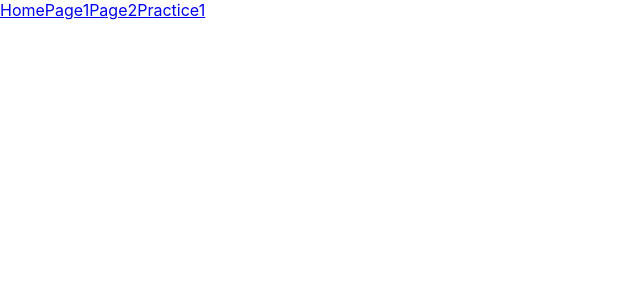
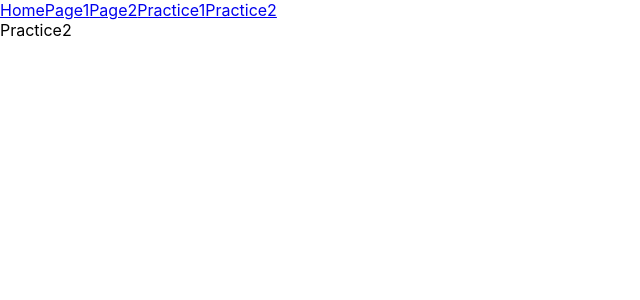
Before and after one commit to KiimDoHyun/typescript-react-practice-1, a React (Create React App) app: page /Practice2 in a window 1280 px wide. Shown: the top 300 px of the page, without its empty margins (0-640 px from the left). Built offline with nearby package versions, Linux system fonts and the light colour scheme.

Commit message:
Practice 생성, 준비

```diff
--- a/src/App.tsx
+++ b/src/App.tsx
@@ -10,6 +10,7 @@ function App() {
                 <Link to={"/page1"}>Page1</Link>
                 <Link to={"/page2"}>Page2</Link>
                 <Link to={"/Practice1"}>Practice1</Link>
+                <Link to={"/Practice2"}>Practice2</Link>
             </header>
             <Router />
         </div>
--- /dev/null
+++ b/src/Page/Practice2.tsx
@@ -0,0 +1,7 @@
+import React from "react";
+
+const Practice2 = () => {
+    return <>Practice2</>;
+};
+
+export default Practice2;
--- a/src/Router/Router.tsx
+++ b/src/Router/Router.tsx
@@ -4,6 +4,7 @@ import Page1 from "../Page/Page1";
 import Page2 from "../Page/Page2";
 import Page2Detail from "../Page/Page2Detail";
 import Practice1 from "../Page/Practice1";
+import Practice2 from "../Page/Practice2";
 
 const Router = () => {
     return (
@@ -14,6 +15,7 @@ const Router = () => {
                 <Route element={<Page2 />} path="/page2" />
                 <Route element={<Page2Detail />} path="/page2detail" />
                 <Route element={<Practice1 />} path="/Practice1" />
+                <Route element={<Practice2 />} path="/Practice2" />
             </Routes>
         </>
     );
```
Also changed, not shown: 1 other file (tests, documents, lock files or other folders).
